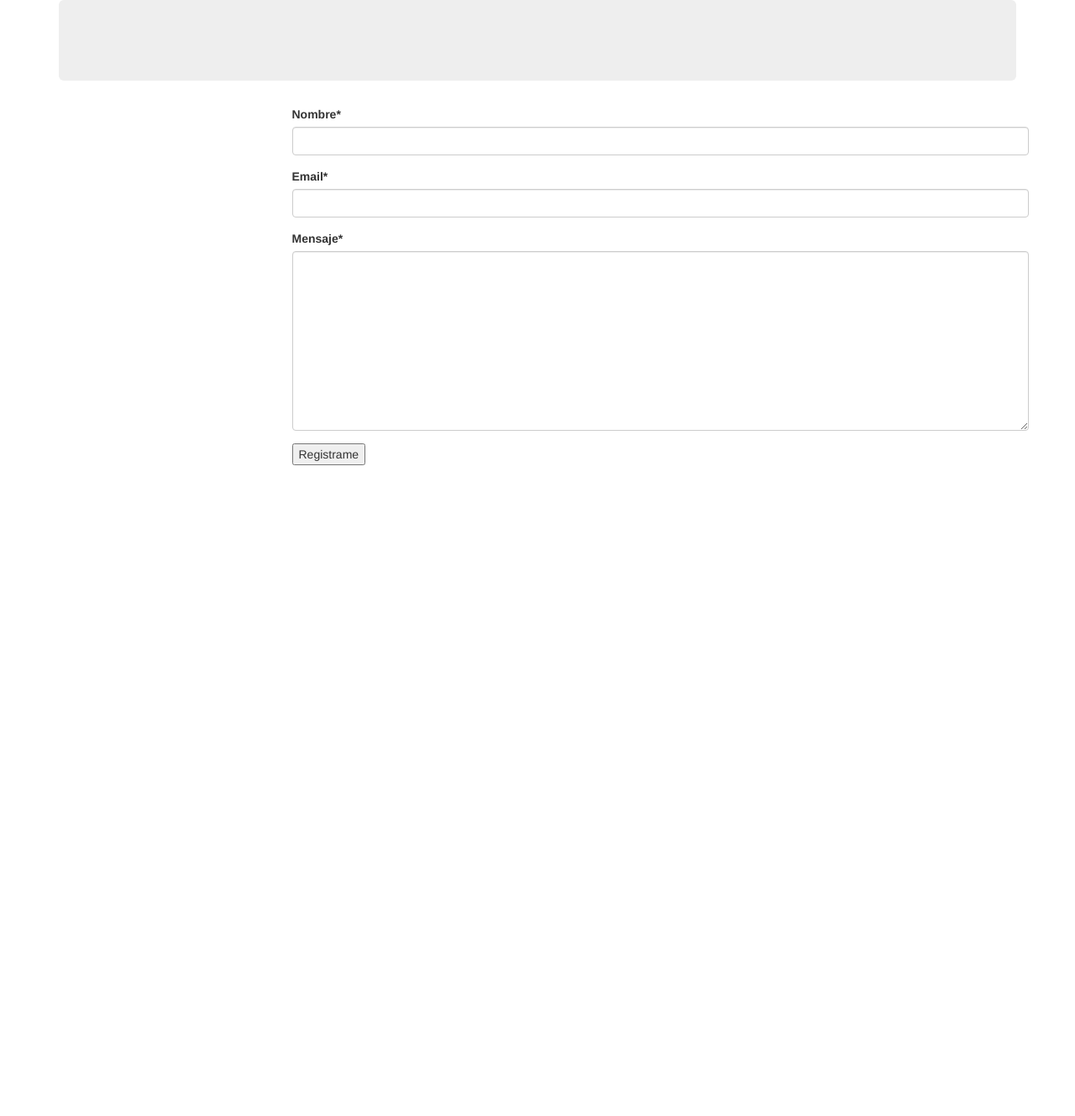
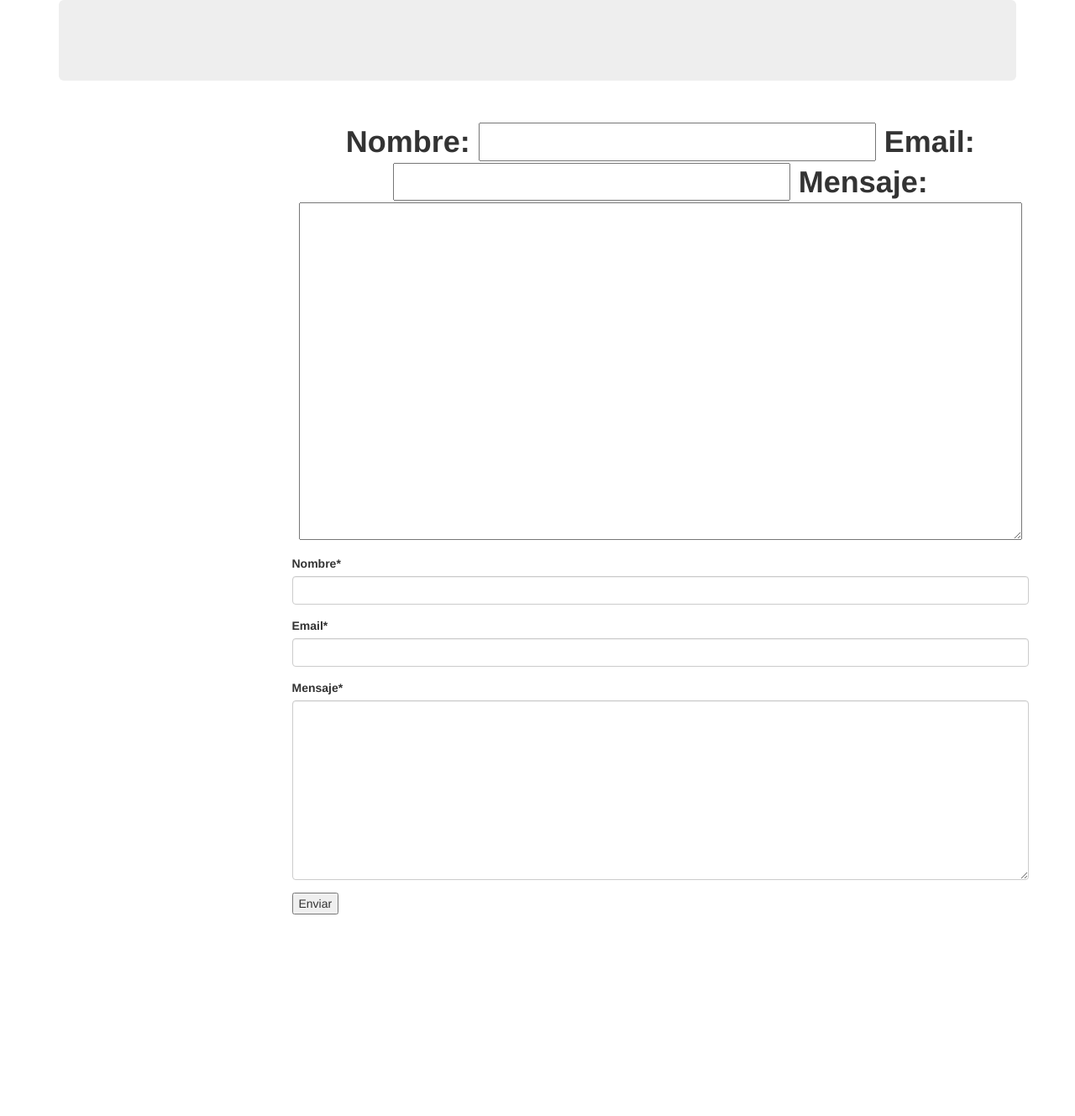
Before and after one commit to ferrggg/LandingPage, a Django app: page /contact/ in a window 1280 px wide. Shown: the part 50-1379 px from the top of the page at 84% size. Run offline with Django 4.2, Linux system fonts and the light colour scheme; some libraries are stand-ins or nearby versions.

Commit message:
estilo boostrap 2

```diff
--- a/src/boletin/templates/forms.html
+++ b/src/boletin/templates/forms.html
@@ -1,18 +1,19 @@
 {% extends "base.html" %}
 {% load crispy_forms_tags %}
 
-{{titulo}}<br/>
+{{titulo}}
+<br/>
 {{request.user}}<br/>
 <hr/>
 {% block content %}
 <div class="row">
 	<div class="colm-sm-6 col-sm-offset-3">
 {% if titulo %}
-<h1>{{ titulo }}</h1>
+<h1 class="text-align-center">{{ titulo }}</h1>
 {% endif %}
 <form method="POST" action="">{% csrf_token %}
 {{ form|crispy}}
-<input type="submit" value="Registrame">
+<input type="submit" value="Enviar">
 </form>
 </div>
 </div>
--- a/src/boletin/views.py
+++ b/src/boletin/views.py
@@ -38,6 +38,7 @@ def inicio(request):
 		# obj = Registrado.objects.create(email=abc, nombre=abc2)
 	return render(request,"inicio.html",context)
 def contact(request):
+	titulo = "Contactar"
 	form = ContactForm(request.POST or None)
 	if form.is_valid():
 		form_email = form.cleaned_data.get("email")
@@ -52,5 +53,6 @@ def contact(request):
 		# 	print (key , value)
 	context = {
 	"form" : form,
+	"titulo" : form,
 	}
 	return render(request, "forms.html",context)
```
